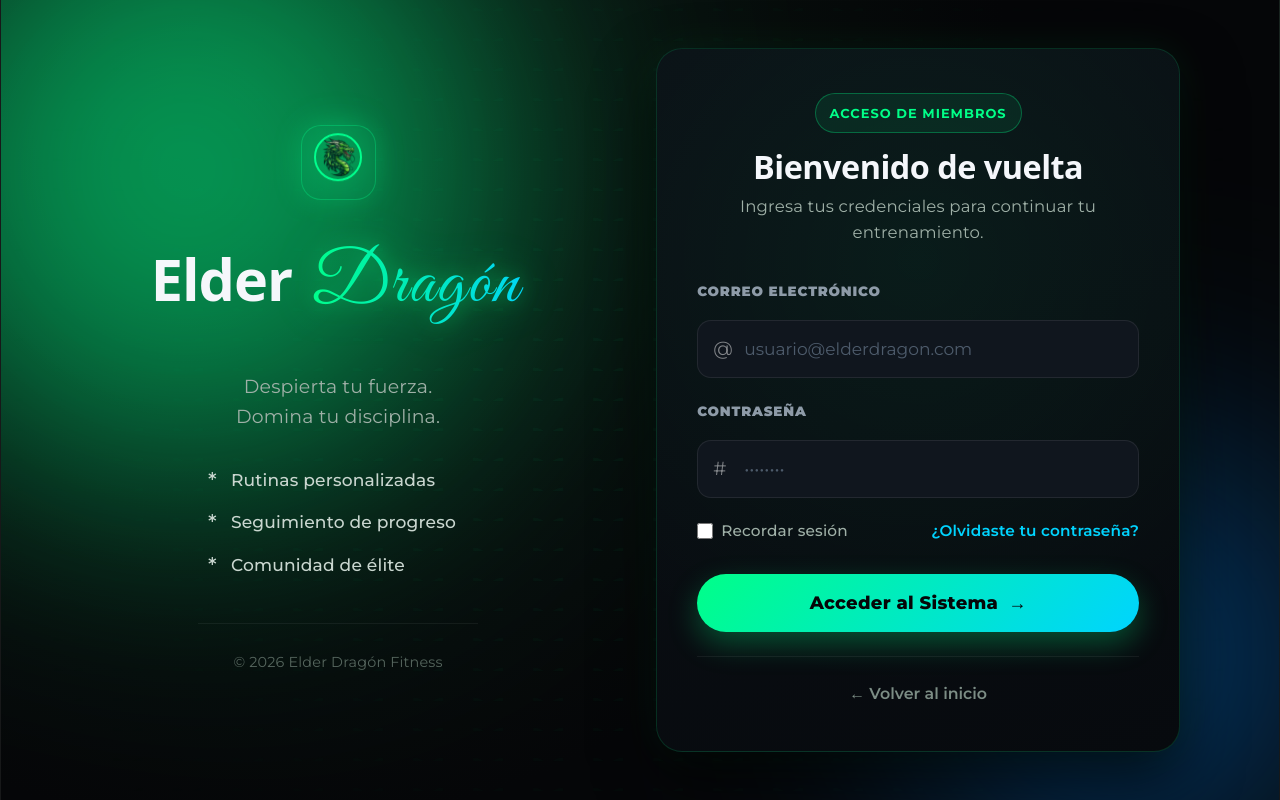
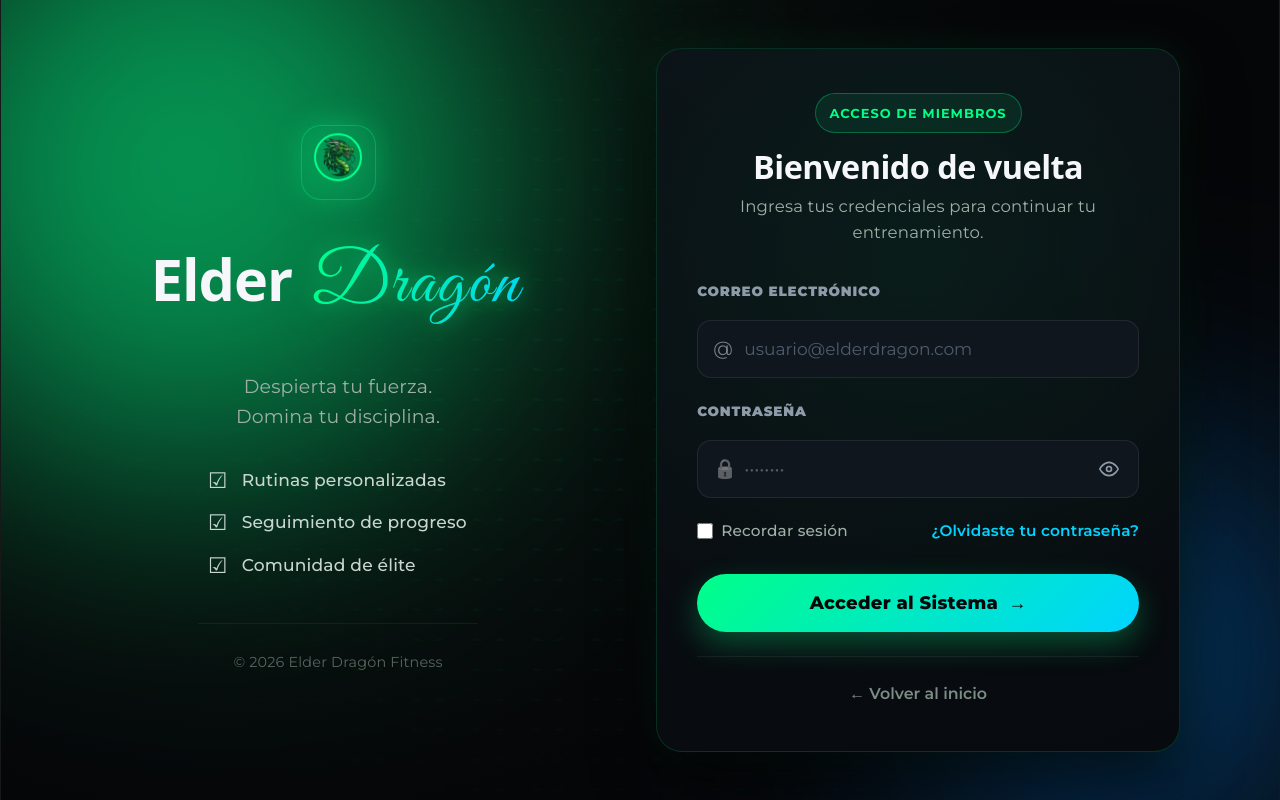
Before and after one commit to NilsonMejia/elder-dragon-fitness, a React app in the folder frontend/: page /login in a window 1280 px wide. Built offline with nearby package versions, Linux system fonts and the light colour scheme; no server answers; the HTML template or start-up script is replaced by a standard one.

Commit message:
Mejoras del login

```diff
--- a/frontend/src/css/Login.css
+++ b/frontend/src/css/Login.css
@@ -4,7 +4,7 @@
    RESET Y PREVENCIÓN DE SCROLL
    ================================================================ */
 * { margin: 0; padding: 0; box-sizing: border-box; }
-html, body { overflow-x: hidden; } /* Previene scroll horizontal */
+html, body { overflow-x: hidden; }
 
 /* ================================================================
    WRAPPER PRINCIPAL
@@ -79,7 +79,7 @@ html, body { overflow-x: hidden; } /* Previene scroll horizontal */
 .login-brand {
   display: flex;
   flex-direction: column;
-  align-items: center; /* Todo centrado como en la imagen */
+  align-items: center;
   text-align: center;
   gap: 35px;
   padding: 20px 0;
@@ -145,7 +145,7 @@ html, body { overflow-x: hidden; } /* Previene scroll horizontal */
   display: flex;
   flex-direction: column;
   gap: 16px;
-  text-align: left; /* Alineado a la izquierda pero el bloque está centrado */
+  text-align: left;
   width: 100%;
   max-width: 260px;
 }
@@ -158,7 +158,7 @@ html, body { overflow-x: hidden; } /* Previene scroll horizontal */
   font-weight: 500;
 }
 .brand-features li span {
-  font-size: 1.2rem; /* Emojis más limpios sin cajas de fondo */
+  font-size: 1.2rem;
 }
 
 .brand-footer {
@@ -265,7 +265,7 @@ html, body { overflow-x: hidden; } /* Previene scroll horizontal */
   background: #10161e;
   border: 1px solid rgba(255, 255, 255, 0.08);
   border-radius: 14px;
-  padding: 15px 16px 15px 46px;
+  padding: 15px 50px 15px 46px; /* padding-right ampliado para el botón del ojo */
   color: #f5f7fb;
   font-family: inherit;
   font-size: 0.95rem;
@@ -282,6 +282,39 @@ html, body { overflow-x: hidden; } /* Previene scroll horizontal */
 .input-wrapper input:not(:placeholder-shown) + .input-icon {
   filter: grayscale(0%);
   opacity: 1;
+}
+
+/* ================================================================
+   BOTÓN TOGGLE DE CONTRASEÑA (SVG)
+   ================================================================ */
+.toggle-password-btn {
+  position: absolute;
+  right: 14px;
+  background: transparent;
+  border: none;
+  cursor: pointer;
+  display: flex;
+  align-items: center;
+  justify-content: center;
+  padding: 6px;
+  border-radius: 8px;
+  color: #8e9ba8;
+  transition: all 0.25s ease;
+}
+
+.toggle-password-btn:hover {
+  background: rgba(0, 255, 136, 0.08);
+  color: #00ff88;
+  box-shadow: 0 0 12px rgba(0, 255, 136, 0.15);
+}
+
+.toggle-password-btn svg {
+  display: block;
+  transition: stroke 0.25s ease, transform 0.25s ease;
+}
+
+.toggle-password-btn:hover svg {
+  transform: scale(1.08);
 }
 
 /* ================================================================
--- a/frontend/src/views/public/Home.jsx
+++ b/frontend/src/views/public/Home.jsx
@@ -28,7 +28,7 @@ const Home = () => {
           </div>
         </div>
         <nav className="nav-menu">
-          <a href="#rutinas" className="hover-underline">Rutinas</a>
+
           <a href="#zonas" className="hover-underline">Zonas</a>
           <a href="#ubicacion" className="hover-underline">Ubicación</a>
           <button className="login-btn neon-border" onClick={() => navigate('/login')}>
@@ -82,8 +82,8 @@ const Home = () => {
             </button>
           </div>
           <div className="hero-stats">
-            <div className="stat float-stat-1"><h3>+5K</h3><p>Atletas</p></div>
-            <div className="stat float-stat-2"><h3>+120</h3><p>Rutinas</p></div>
+            <div className="stat float-stat-1"><h3>+5K</h3><p>Clientes</p></div>
+            <div className="stat float-stat-2"><h3>+5</h3><p>Entrenadores</p></div>
             <div className="stat float-stat-3"><h3>24/7</h3><p>Control</p></div>
           </div>
         </div>
--- a/frontend/src/views/public/Login.jsx
+++ b/frontend/src/views/public/Login.jsx
@@ -11,10 +11,47 @@ const roleRedirects = {
   Cliente: '/',
 };
 
+// =========================================================
+// ICONOS SVG — Ojo visible / Ojo oculto (estilo Feather)
+// =========================================================
+const EyeIcon = ({ size = 20, color = 'currentColor' }) => (
+  <svg
+    width={size}
+    height={size}
+    viewBox="0 0 24 24"
+    fill="none"
+    stroke={color}
+    strokeWidth="2"
+    strokeLinecap="round"
+    strokeLinejoin="round"
+  >
+    <path d="M1 12s4-8 11-8 11 8 11 8-4 8-11 8-11-8-11-8z" />
+    <circle cx="12" cy="12" r="3" />
+  </svg>
+);
+
+const EyeOffIcon = ({ size = 20, color = 'currentColor' }) => (
+  <svg
+    width={size}
+    height={size}
+    viewBox="0 0 24 24"
+    fill="none"
+    stroke={color}
+    strokeWidth="2"
+    strokeLinecap="round"
+    strokeLinejoin="round"
+  >
+    <path d="M17.94 17.94A10.07 10.07 0 0 1 12 20c-7 0-11-8-11-8a18.45 18.45 0 0 1 5.06-5.94" />
+    <path d="M9.9 4.24A9.12 9.12 0 0 1 12 4c7 0 11 8 11 8a18.5 18.5 0 0 1-2.16 3.19" />
+    <line x1="1" y1="1" x2="23" y2="23" />
+  </svg>
+);
+
 const Login = () => {
   const navigate = useNavigate();
   const [email, setEmail] = useState('');
   const [password, setPassword] = useState('');
+  const [showPassword, setShowPassword] = useState(false);
   const [remember, setRemember] = useState(false);
   const [error, setError] = useState('');
   const [isSubmitting, setIsSubmitting] = useState(false);
@@ -23,15 +60,11 @@ const Login = () => {
   // TRUCO DE SEGURIDAD: Destruir sesión y vaciar campos
   // =========================================================
   useEffect(() => {
-    // 1. Borramos los tokens de la memoria del navegador
     sessionStorage.clear();
     localStorage.clear();
-
-    // 2. Forzamos a React a vaciar las casillas visualmente
     setEmail('');
     setPassword('');
   }, []);
-  // =========================================================
 
   const handleSubmit = async (e) => {
     e.preventDefault();
@@ -94,9 +127,9 @@ const Login = () => {
           </div>
 
           <ul className="brand-features">
-            <li><span>*</span> Rutinas personalizadas</li>
-            <li><span>*</span> Seguimiento de progreso</li>
-            <li><span>*</span> Comunidad de élite</li>
+            <li><span>☑</span> Rutinas personalizadas</li>
+            <li><span>☑</span> Seguimiento de progreso</li>
+            <li><span>☑</span> Comunidad de élite</li>
           </ul>
 
           <div className="brand-footer">
@@ -133,16 +166,25 @@ const Login = () => {
             <div className="input-group">
               <label htmlFor="password">Contraseña</label>
               <div className="input-wrapper">
-                <span className="input-icon">#</span>
+                <span className="input-icon">🔒</span>
                 <input
                   id="password"
-                  type="password"
+                  type={showPassword ? 'text' : 'password'}
                   placeholder="••••••••"
                   value={password}
                   onChange={(e) => setPassword(e.target.value)}
                   autoComplete="new-password"
                   required
                 />
+                {/* Botón interactivo para alternar la visibilidad */}
+                <button
+                  type="button"
+                  className="toggle-password-btn"
+                  onClick={() => setShowPassword(!showPassword)}
+                  title={showPassword ? 'Ocultar contraseña' : 'Ver contraseña'}
+                >
+                  {showPassword ? <EyeOffIcon size={20} /> : <EyeIcon size={20} />}
+                </button>
               </div>
             </div>
 
@@ -160,7 +202,7 @@ const Login = () => {
               </a>
             </div>
 
-            {error && <p className="login-error" style={{color: '#ff4d4d', fontSize: '0.9rem', textAlign: 'center'}}>{error}</p>}
+            {error && <p className="login-error">{error}</p>}
 
             <button type="submit" className="hyper-btn" disabled={isSubmitting}>
               <span>{isSubmitting ? 'Validando...' : 'Acceder al Sistema'}</span>
```
Also changed, not shown: frontend/src/views/admin/Usuarios.jsx (+84 -21 lines), frontend/public/image.png (added).
